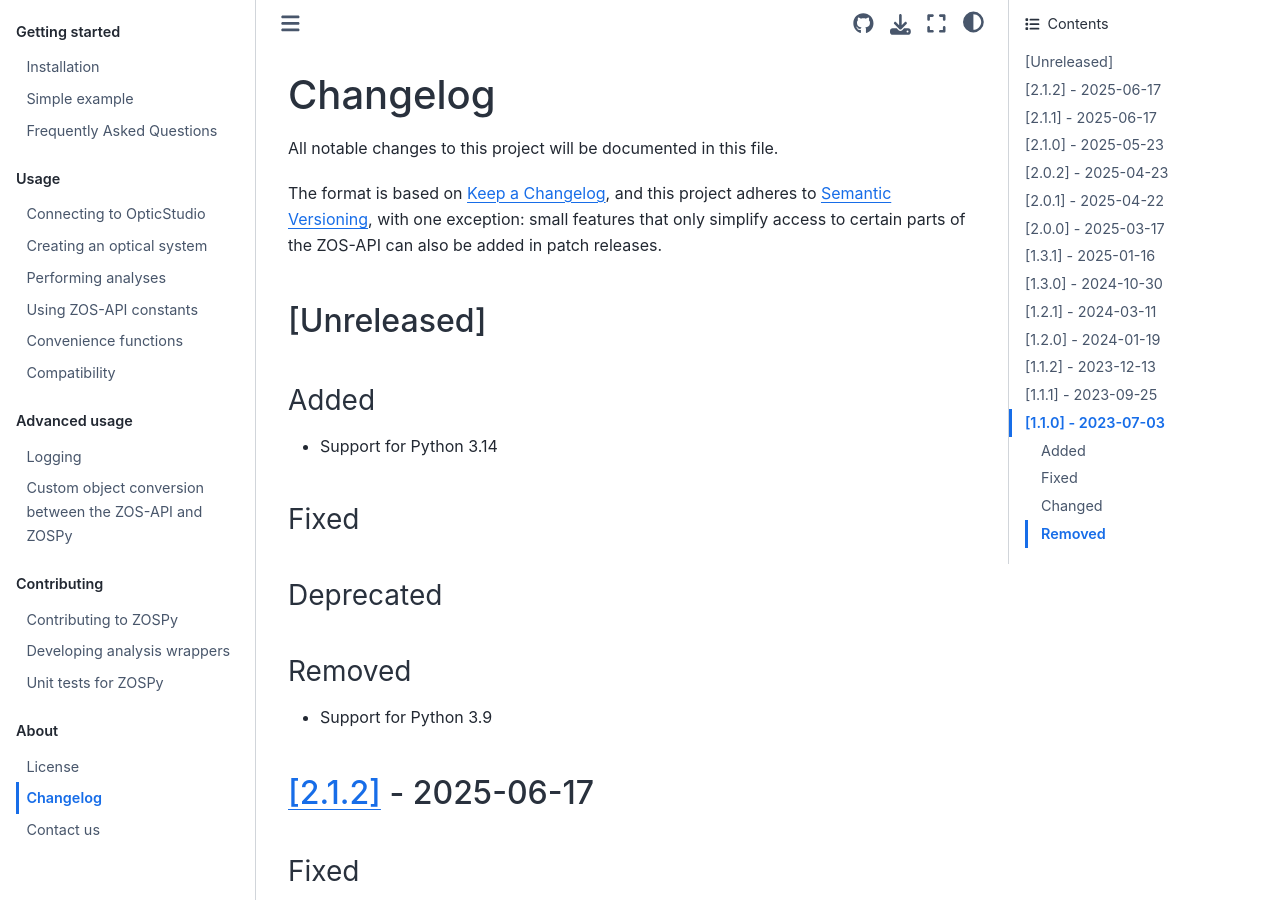
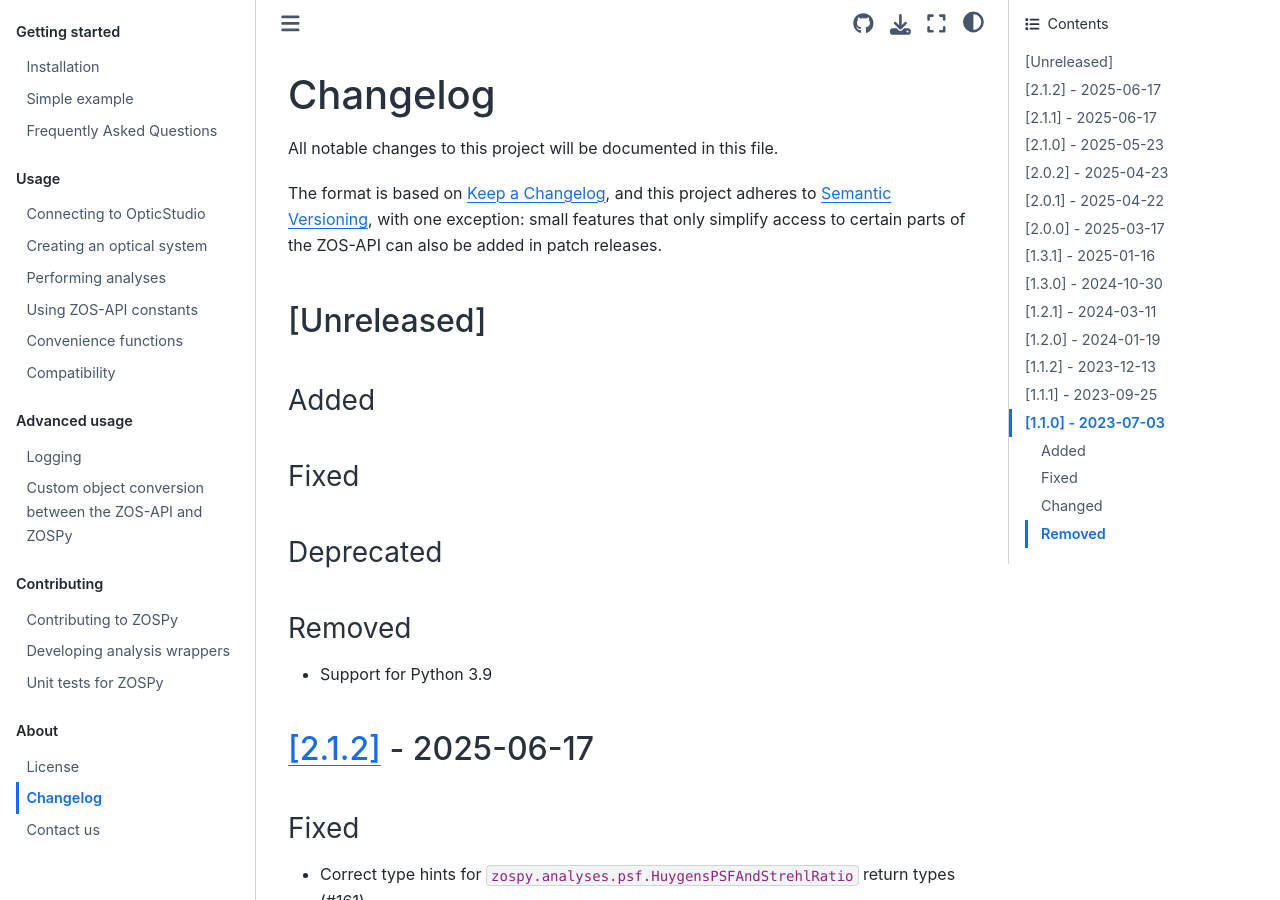
Before and after one commit to MREYE-LUMC/ZOSPy, a Sphinx documentation site: the page built from docs/changelog.md, in a window 1280 px wide and 900 px high. Built offline with Sphinx 7.4.7 and the Sphinx Book theme 1.1.4, drawn with Linux system fonts in a browser that asks for light colours; pages that are not in the unit, such as notebooks, are missing from menus.

Commit message:
Remove support for Pyhton 3.14

```diff
--- a/CHANGELOG.md
+++ b/CHANGELOG.md
@@ -10,8 +10,6 @@
 ## [Unreleased]
 
 ### Added
-
-- Support for Python 3.14
 
 ### Fixed
 
--- a/docs/conf.py
+++ b/docs/conf.py
@@ -31,7 +31,7 @@
 myst_heading_anchors = 3
 myst_substitutions = {
     "REFERENCE_VERSION": "2025 R1.01",
-    "PYTHON_VERSIONS": "3.10 - 3.14",
+    "PYTHON_VERSIONS": "3.10 - 3.13",
 }
 
 templates_path = ["_templates"]
--- a/pyproject.toml
+++ b/pyproject.toml
@@ -82,7 +82,7 @@
 retries = 0
 
 [[tool.hatch.envs.hatch-test.matrix]]
-python = ["3.14", "3.13", "3.12", "3.11", "3.10"]
+python = ["3.13", "3.12", "3.11", "3.10"]
 
 ## Documentation
 [tool.hatch.envs.docs]
```
Also changed, not shown: README.md (+1 -1 lines), 1 other file.
